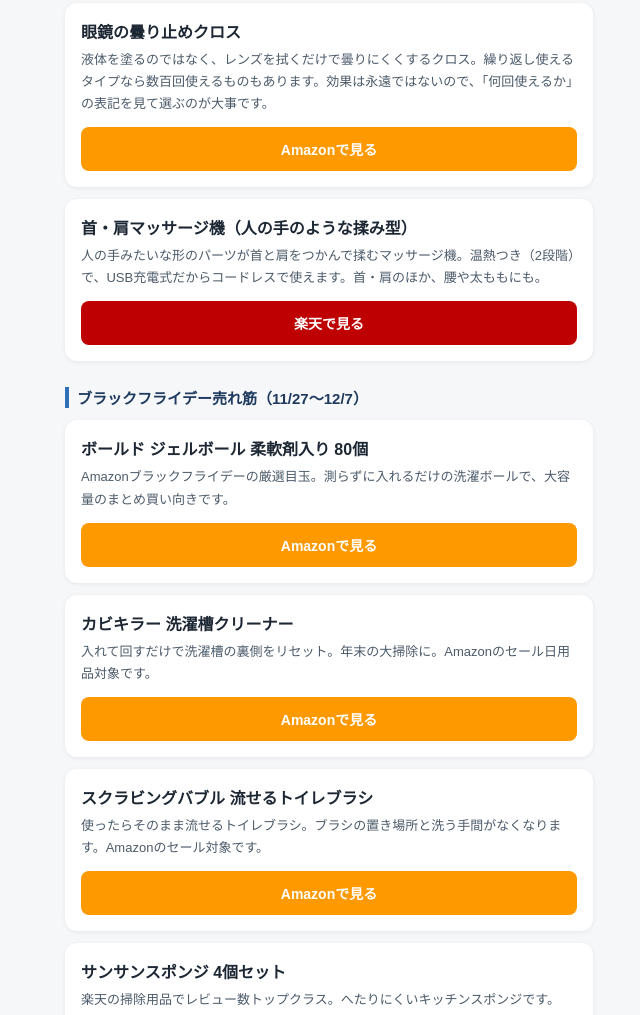
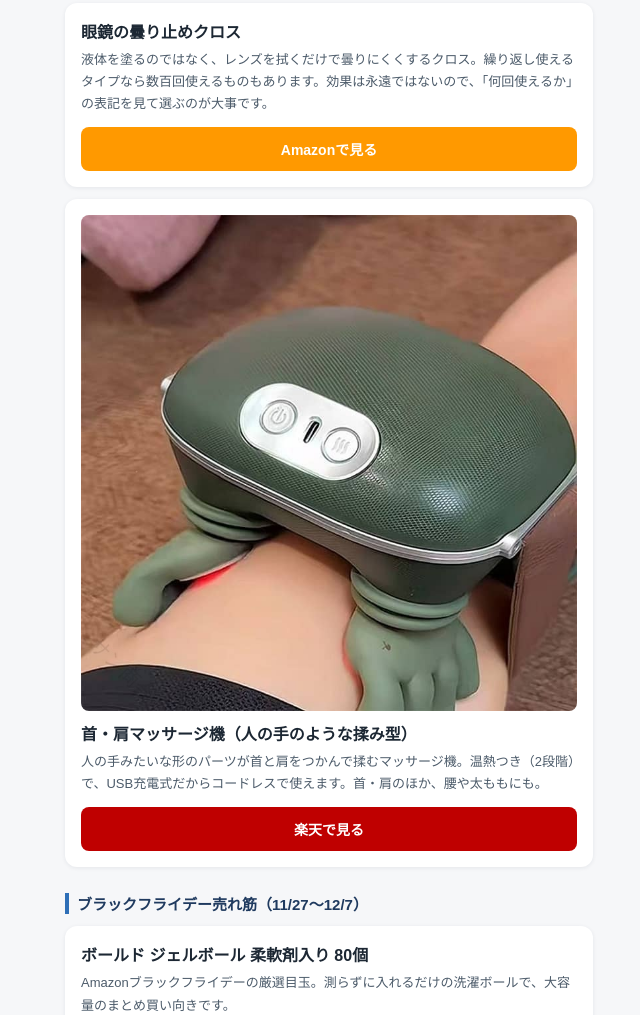
Before and after one commit to tk-ramen/kotone-links, a plain HTML site: page index.html in a window 1280 px wide. Shown: the part 742-1757 px from the top of the page, without its empty margins (311-951 px from the left). Drawn offline with Linux system fonts and the light colour scheme.

Commit message:
Add files via upload

```diff
--- a/index.html
+++ b/index.html
@@ -14,6 +14,7 @@
   .pr { font-size:11px; color:#8a97a5; text-align:center; margin:10px 0 20px; }
   h2 { font-size:15px; color:#1f3a5f; border-left:4px solid #2e6fb7; padding-left:8px; margin:26px 0 12px; }
   .card { background:#fff; border-radius:12px; padding:16px; margin-bottom:12px; box-shadow:0 1px 4px rgba(20,40,60,.08); }
+  .card img { width:100%; border-radius:8px; display:block; margin-bottom:10px; }
   .card h3 { font-size:16px; margin-bottom:6px; }
   .card p { font-size:13px; color:#4c5b6a; line-height:1.7; margin-bottom:12px; }
   .btn { display:block; text-align:center; text-decoration:none; font-weight:bold; font-size:14px; padding:12px; border-radius:8px; }
@@ -57,6 +58,7 @@
   </div>
 
   <div class="card">
+    <img src="massager.jpg" alt="首・肩マッサージ機（人の手のような揉み型）">
     <h3>首・肩マッサージ機（人の手のような揉み型）</h3>
     <p>人の手みたいな形のパーツが首と肩をつかんで揉むマッサージ機。温熱つき（2段階）で、USB充電式だからコードレスで使えます。首・肩のほか、腰や太ももにも。</p>
     <a class="btn rkt" href="https://rpx.a8.net/svt/ejp?a8mat=4BESU6+41ZRKI+2HOM+BW8O1&rakuten=y&a8ejpredirect=http%3A%2F%2Fhb.afl.rakuten.co.jp%2Fhgc%2F0ea62065.34400275.0ea62066.204f04c0%2Fa26103176643_4BESU6_41ZRKI_2HOM_BW8O1%3Fpc%3Dhttps%253A%252F%252Fitem.rakuten.co.jp%252Fsunshoukai%252Fsunshoukai2026111322585337994925%252F%26m%3Dhttps%253A%252F%252Fitem.rakuten.co.jp%252Fsunshoukai%252Fsunshoukai2026111322585337994925%252F" rel="nofollow sponsored noopener" target="_blank">楽天で見る</a>
```
Also changed, not shown: massager.jpg (added).
